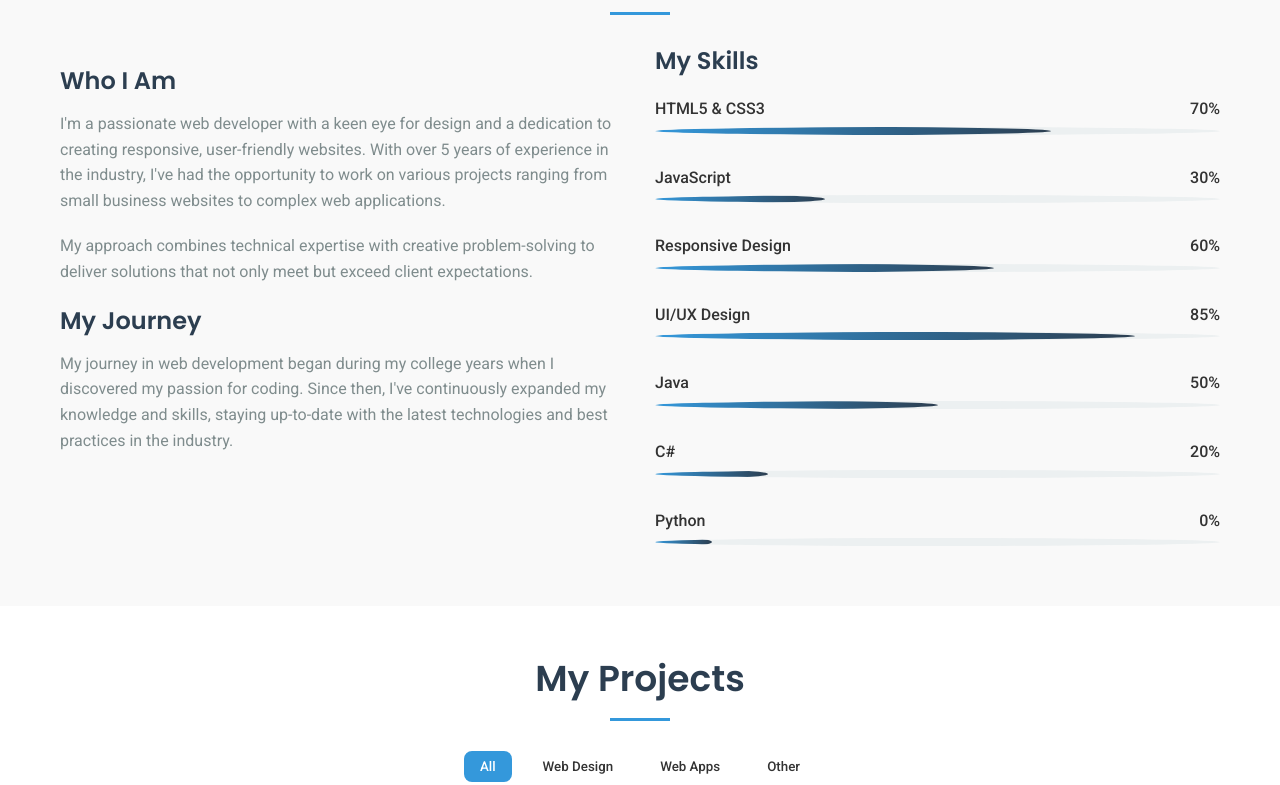
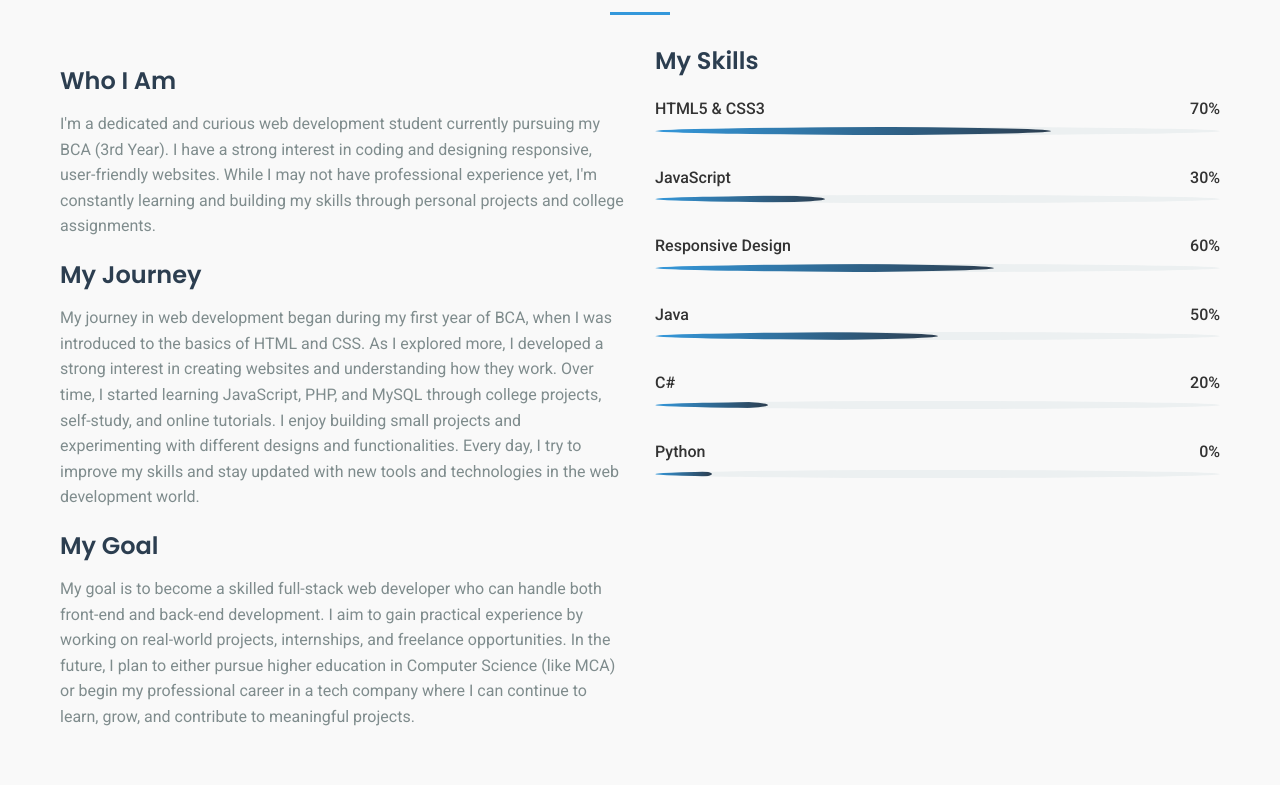
Before and after one commit to TalhaShaikh-1418/TalhaShaikh-1418.github.io, a plain HTML site: page index.html in a window 1280 px wide. Shown: the part 900-1685 px from the top of the page. Drawn offline with Linux system fonts and the light colour scheme.

Commit message:
Updated homepage section

```diff
--- a/index.html
+++ b/index.html
@@ -12,7 +12,7 @@
     <link rel="preconnect" href="https://fonts.gstatic.com" crossorigin>
     <link href="https://fonts.googleapis.com/css2?family=Poppins:wght@300;400;500;600;700&family=Roboto:wght@300;400;500;700&display=swap" rel="stylesheet">
     <!-- Font Awesome for icons -->
-    <link rel="stylesheet" href="https://cdnjs.cloudflare.com/ajax/libs/font-awesome/6.4.0/css/all.min.css">
+    <link rel="stylesheet" href="https://cdnjs.cloudflare.com/ajax/libs/font-awesome/5.15.4/css/all.min.css">
 </head>
 <body>
     <header id="header">
@@ -76,11 +76,14 @@
                 <div class="about-content">
                     <div class="about-text">
                         <h3>Who I Am</h3>
-                        <p>I'm a passionate web developer with a keen eye for design and a dedication to creating responsive, user-friendly websites. With over 5 years of experience in the industry, I've had the opportunity to work on various projects ranging from small business websites to complex web applications.</p>
-                        <p>My approach combines technical expertise with creative problem-solving to deliver solutions that not only meet but exceed client expectations.</p>
+                        <p>I'm a dedicated and curious web development student currently pursuing my BCA (3rd Year). I have a strong interest in coding and designing responsive, user-friendly websites. While I may not have professional experience yet, I'm constantly learning and building my skills through personal projects and college assignments.</p>
 
                         <h3>My Journey</h3>
-                        <p>My journey in web development began during my college years when I discovered my passion for coding. Since then, I've continuously expanded my knowledge and skills, staying up-to-date with the latest technologies and best practices in the industry.</p>
+                        <p>My journey in web development began during my first year of BCA, when I was introduced to the basics of HTML and CSS. As I explored more, I developed a strong interest in creating websites and understanding how they work. Over time, I started learning JavaScript, PHP, and MySQL through college projects, self-study, and online tutorials.
+I enjoy building small projects and experimenting with different designs and functionalities. Every day, I try to improve my skills and stay updated with new tools and technologies in the web development world.</p>
+                        <h3>My Goal</h3>
+                        <p>My goal is to become a skilled full-stack web developer who can handle both front-end and back-end development. I aim to gain practical experience by working on real-world projects, internships, and freelance opportunities.
+In the future, I plan to either pursue higher education in Computer Science (like MCA) or begin my professional career in a tech company where I can continue to learn, grow, and contribute to meaningful projects.</p>
                     </div>
                     <div class="skills-container">
                         <h3>My Skills</h3>
@@ -110,15 +113,6 @@
                                 </div>
                                 <div class="skill-bar">
                                     <div class="skill-progress" data-progress="60"></div>
-                                </div>
-                            </div>
-                            <div class="skill-item">
-                                <div class="skill-info">
-                                    <span>UI/UX Design</span>
-                                    <span>85%</span>
-                                </div>
-                                <div class="skill-bar">
-                                    <div class="skill-progress" data-progress="85"></div>
                                 </div>
                             </div>
                             <div class="skill-item">
@@ -483,10 +477,10 @@
                     </ul>
                 </nav>
                 <div class="footer-social">
-                    <a href="#" aria-label="GitHub profile">
+                    <a href="https://github.com/TalhaShaikh-1418" aria-label="GitHub profile">
                         <i class="fab fa-github"></i>
                     </a>
-                    <a href="#" aria-label="LinkedIn profile">
+                    <a href="linkedin.com/in/talha-shaikh-31691a1a4" aria-label="LinkedIn profile">
                         <i class="fab fa-linkedin-in"></i>
                     </a>
                     <a href="#" aria-label="Twitter profile">
@@ -508,12 +502,7 @@
         <i class="fas fa-arrow-up"></i>
     </button>
 
-<<<<<<< HEAD
     <script src="main.js"></script>
     <script src="form-validation.js"></script>
-=======
-    <script src="js/main.js"></script>
-    <script src="js/form-validation.js"></script>
->>>>>>> 3ddab15048e10a8656d78cc0b86c3e5aec75bca6
 </body>
 </html>
```
